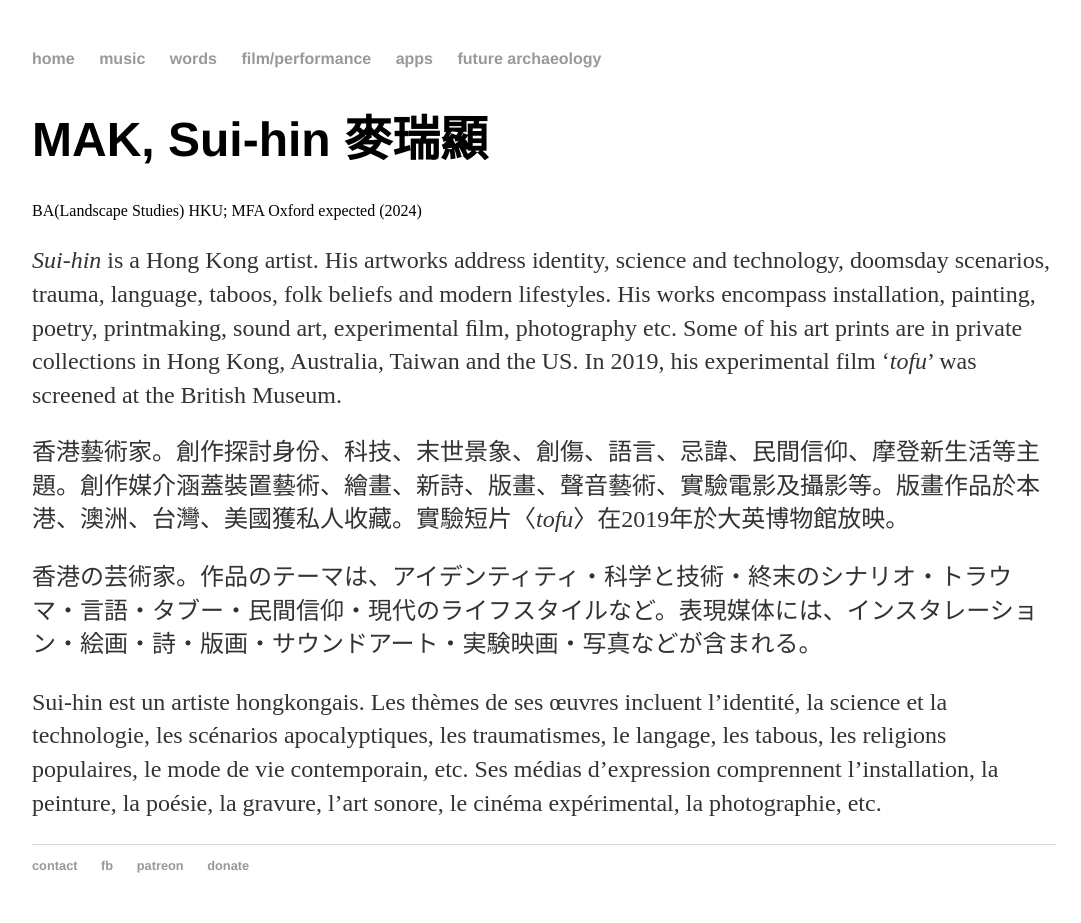
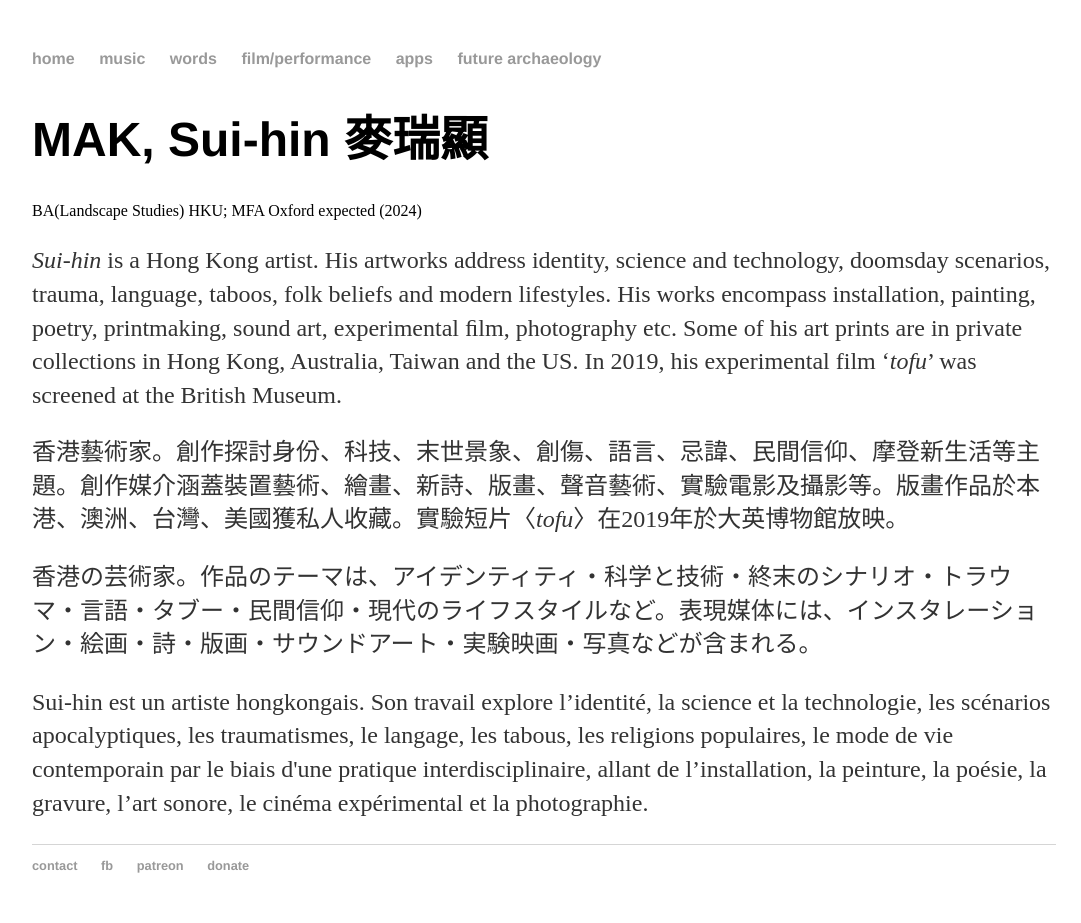
Before and after one commit to maksuihin/maksuihin.github.io, a Jekyll site: the page built from index.html, in a window 1280 px wide. Shown: the whole page, without its empty margins (96-1177 px from the left). Built offline with Jekyll 4.4.1, drawn with Linux system fonts in a browser that asks for light colours.

Commit message:
Update index.html

```diff
--- a/index.html
+++ b/index.html
@@ -14,7 +14,7 @@
 
 			<p>香港の芸術家。作品のテーマは、アイデンティティ・科学と技術・終末のシナリオ・トラウマ・言語・タブー・民間信仰・現代のライフスタイルなど。表現媒体には、インスタレーション・絵画・詩・版画・サウンドアート・実験映画・写真などが含まれる。</p>
 
-			<p>Sui-hin est un artiste hongkongais.  Les thèmes de ses œuvres incluent l’identité, la science et la technologie, les scénarios apocalyptiques, les traumatismes, le langage, les tabous, les religions populaires, le mode de vie contemporain, etc.  Ses médias d’expression comprennent l’installation, la peinture, la poésie, la gravure, l’art sonore, le cinéma expérimental, la photographie, etc.</p>
+			<p>Sui-hin est un artiste hongkongais.  Son travail explore l’identité, la science et la technologie, les scénarios apocalyptiques, les traumatismes, le langage, les tabous, les religions populaires, le mode de vie contemporain par le biais d'une pratique interdisciplinaire, allant de l’installation, la peinture, la poésie, la gravure, l’art sonore, le cinéma expérimental et la photographie.</p>
 			<!--マックスイヒン 麦瑞顕 mak sui hin mak-->
 
     		</div>
```
